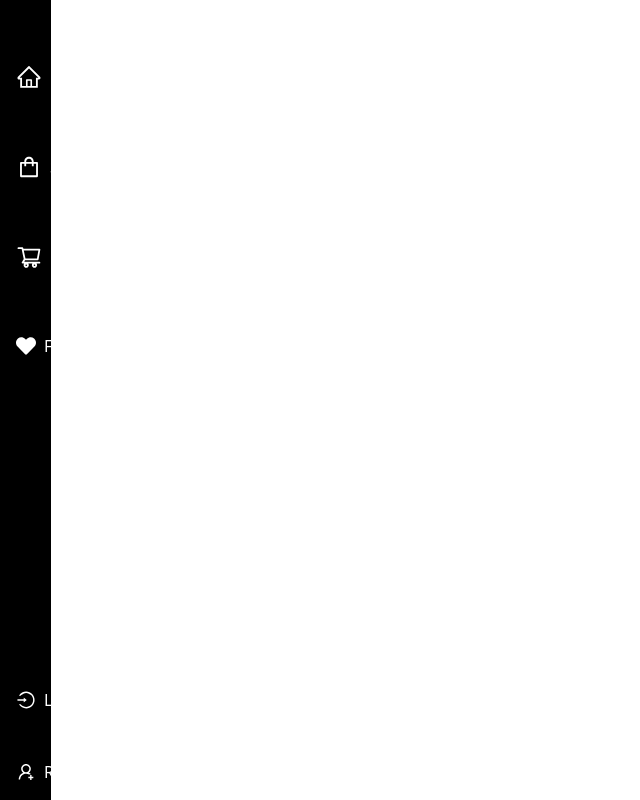
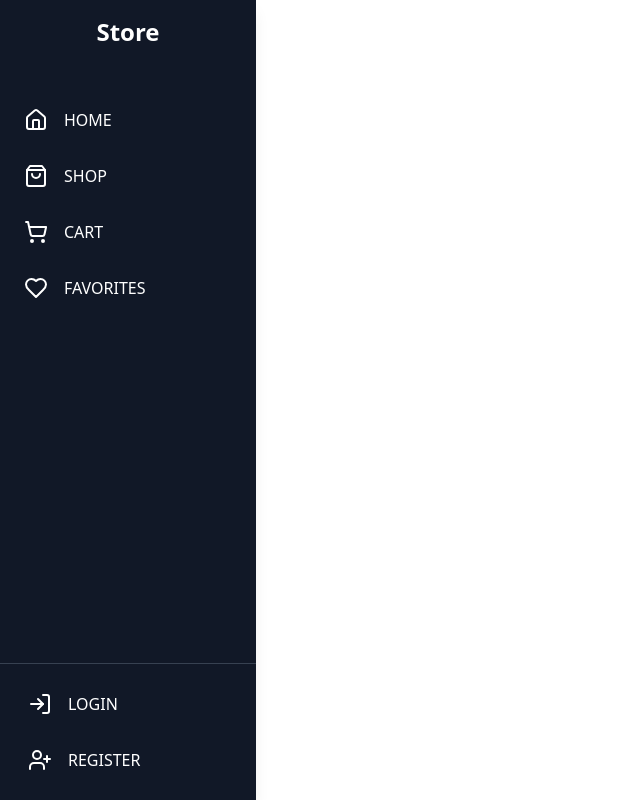
Before and after one commit to Sangarananthan/EpicCart-FullStack_Shopping_app, a React (Vite) app in the folder frontend/: page / in a window 1280 px wide. Shown: the whole page, without its empty margins (0-640 px from the left). Built offline with nearby package versions, Linux system fonts and the light colour scheme.

Commit message:
Navbar Completed

```diff
--- a/frontend/src/main.jsx
+++ b/frontend/src/main.jsx
@@ -3,13 +3,16 @@ import App from "./App.jsx";
 import "./index.css";
 import { Route, RouterProvider, createRoutesFromElements } from "react-router";
 import { createBrowserRouter } from "react-router-dom";
-
+import store from "./redux/store.js";
+import { Provider } from "react-redux";
 const router = createBrowserRouter(
   createRoutesFromElements(<Route path="/" element={<App />} />)
 );
 
 ReactDOM.createRoot(document.getElementById("root")).render(
-  <RouterProvider router={router}>
-    <App />
-  </RouterProvider>
+  <Provider store={store}>
+    <RouterProvider router={router}>
+      <App />
+    </RouterProvider>
+  </Provider>
 );
--- a/frontend/src/pages/auth/Navigation.jsx
+++ b/frontend/src/pages/auth/Navigation.jsx
@@ -1,92 +1,180 @@
 import { useState } from "react";
-import {
-  AiOutlineHome,
-  AiOutlineShopping,
-  AiOutlineLogin,
-  AiOutlineUserAdd,
-  AiOutlineShoppingCart,
-} from "react-icons/ai";
-import { FaHeart } from "react-icons/fa";
 import { Link } from "react-router-dom";
 import { useNavigate } from "react-router-dom";
-import "./Navigation.css";
+import { useSelector, useDispatch } from "react-redux";
+import {
+  Home,
+  ShoppingBag,
+  ShoppingCart,
+  Heart,
+  LogIn,
+  UserPlus,
+  ChevronDown,
+  Layout,
+  Package,
+  ClipboardList,
+  Users,
+  GroupIcon,
+} from "lucide-react";
+
 const Navigation = () => {
-  const [dropdown, setDropdown] = useState(false);
-  const [showSidebar, setshowSidebar] = useState(false);
+  const [dropdownOpen, setDropdown] = useState(false);
+  const [isExpanded, setIsExpanded] = useState(false);
+  const { userInfo } = useSelector((state) => state.auth);
+  const dispatch = useDispatch();
+  const navigate = useNavigate();
 
   const toggleDropdown = () => {
-    setDropdown(!dropdown);
+    setDropdown(!dropdownOpen);
   };
 
-  const toggleSidebar = () => {
-    setshowSidebar(!showSidebar);
+  const toggleExpand = () => {
+    setIsExpanded(!isExpanded);
   };
 
-  const closeSidebar = () => {
-    setshowSidebar(false);
+  const logoutHandler = async () => {
+    try {
+      await logout().unwrap();
+      dispatch(logout());
+      navigate("/login");
+    } catch (error) {
+      console.error(error);
+    }
   };
 
+  const NavLink = ({ to, icon: Icon, label }) => (
+    <Link to={to} className="group relative flex items-center">
+      <div className="flex items-center p-3 rounded-lg transition-all duration-300 transform group-hover:bg-white/10 group-hover:translate-x-2">
+        <Icon className="w-6 h-6" />
+        <span
+          className={`ml-4 whitespace-nowrap ${
+            isExpanded ? "opacity-100" : "opacity-0"
+          } transition-opacity duration-300`}
+        >
+          {label}
+        </span>
+      </div>
+      {!isExpanded && (
+        <div className="absolute left-14 bg-gray-800 text-white px-2 py-1 rounded opacity-0 group-hover:opacity-100 transition-opacity duration-200 pointer-events-none">
+          {label}
+        </div>
+      )}
+    </Link>
+  );
+
   return (
-    <div
-      style={{ zIndex: 1000 }}
-      className={`${
-        showSidebar ? "hidden" : "flex"
-      } xl:flex lg:flex md:hidden sm:hidden flex-col justify-between p-4 text-white bg-[#000] w-[4%] hover:w-[15%] h-[100vh]  fixed `}
-      id="navigation-container"
+    <nav
+      onMouseEnter={() => setIsExpanded(true)}
+      onMouseLeave={() => setIsExpanded(false)}
+      className={`fixed h-screen bg-gray-900 text-white transition-all duration-300 ease-in-out
+        ${isExpanded ? "w-64" : "w-20"}
+        shadow-lg z-50`}
     >
-      <div className="flex flex-col justify-center space-y-4">
-        <Link to="/" className="flex relative">
-          <div className="flex items-center transition-transform transform hover:translate-x-2">
-            <AiOutlineHome className="mr-2 mt-[3rem]" size={26} />
-            <span className="hidden nav-item-name mt-[3rem]">HOME</span>
+      <div className="flex flex-col h-full">
+        {/* Logo/Brand Section */}
+        <div className="p-4 mb-8 text-center">
+          <div
+            className={`text-2xl font-bold transition-all duration-300 ${
+              isExpanded ? "opacity-100" : "opacity-0"
+            }`}
+          >
+            Store
           </div>
-        </Link>
+        </div>
 
-        <Link to="/shop" className="flex relative">
-          <div className="flex items-center transition-transform transform hover:translate-x-2">
-            <AiOutlineShopping className="mr-2 mt-[3rem]" size={26} />
-            <span className="hidden nav-item-name mt-[3rem]">SHOP</span>
-          </div>
-        </Link>
+        {/* Main Navigation Links */}
+        <div className="flex-1 px-3 space-y-2">
+          <NavLink to="/" icon={Home} label="HOME" />
+          <NavLink to="/shop" icon={ShoppingBag} label="SHOP" />
+          <NavLink to="/cart" icon={ShoppingCart} label="CART" />
+          <NavLink to="/favorite" icon={Heart} label="FAVORITES" />
+        </div>
 
-        <Link to="/cart" className="flex relative">
-          <div className="flex items-center transition-transform transform hover:translate-x-2">
-            <AiOutlineShoppingCart className="mt-[3rem] mr-2" size={26} />
-            <span className="hidden nav-item-name mt-[3rem]">Cart</span>
-          </div>
-        </Link>
+        {/* User Section */}
+        <div className="p-4 border-t border-gray-700">
+          {userInfo ? (
+            <div className="relative">
+              <button
+                onClick={toggleDropdown}
+                className={`flex items-center w-full p-2 rounded-lg transition-colors duration-200 hover:bg-white/10
+                  ${dropdownOpen ? "bg-white/10" : ""}`}
+              >
+                <div className="w-8 h-8 bg-gray-600 rounded-full flex items-center justify-center">
+                  {userInfo.username[0].toUpperCase()}
+                </div>
+                {isExpanded && (
+                  <>
+                    <span
+                      className={`ml-3 transition-opacity duration-300 ${
+                        isExpanded ? "opacity-100" : "opacity-0"
+                      }`}
+                    >
+                      {userInfo.username}
+                    </span>
+                    <ChevronDown
+                      className={`ml-auto w-5 h-5 transition-transform duration-200 ${
+                        dropdownOpen ? "rotate-180" : ""
+                      }`}
+                    />
+                  </>
+                )}
+              </button>
 
-        <Link to="/favorite" className="flex relative">
-          <div className="flex justify-center items-center transition-transform transform hover:translate-x-2">
-            <FaHeart className="mt-[3rem] mr-2" size={20} />
-            <span className="hidden nav-item-name mt-[3rem]">
-              Favorites
-            </span>{" "}
-          </div>
-        </Link>
+              {dropdownOpen && isExpanded && (
+                <div className="absolute bottom-full left-0 w-full  mb-2 bg-gray-800 rounded-lg shadow-lg overflow-hidden transform origin-bottom transition-all duration-200">
+                  {userInfo.isAdmin && (
+                    <>
+                      <NavLink
+                        to="/admin/dashboard"
+                        icon={Layout}
+                        label="Dashboard"
+                      />
+                      <NavLink
+                        to="/admin/productlist"
+                        icon={Package}
+                        label="Products"
+                      />
+                      <NavLink
+                        to="/admin/categorylist"
+                        icon={GroupIcon}
+                        label="Categories"
+                      />
+                      <NavLink
+                        to="/admin/orderlist"
+                        icon={ClipboardList}
+                        label="Orders"
+                      />
+                      <NavLink
+                        to="/admin/userlist"
+                        icon={Users}
+                        label="Users"
+                      />
+                    </>
+                  )}
+                  <Link
+                    to="/profile"
+                    className="block px-4 py-2 hover:bg-white/10 transition-colors duration-200"
+                  >
+                    Profile
+                  </Link>
+                  <button
+                    onClick={logoutHandler}
+                    className="w-full text-left px-4 py-2 text-red-400 hover:bg-white/10 transition-colors duration-200"
+                  >
+                    Logout
+                  </button>
+                </div>
+              )}
+            </div>
+          ) : (
+            <div className="space-y-2">
+              <NavLink to="/login" icon={LogIn} label="LOGIN" />
+              <NavLink to="/register" icon={UserPlus} label="REGISTER" />
+            </div>
+          )}
+        </div>
       </div>
-
-      <ul>
-        <li>
-          <Link to="/login" className="flex relative">
-            <div className="flex justify-center items-center transition-transform transform hover:translate-x-2">
-              <AiOutlineLogin className="mt-[3rem] mr-2" size={20} />
-              <span className="hidden nav-item-name mt-[3rem]">Login</span>{" "}
-            </div>
-          </Link>
-        </li>
-        <li>
-          <Link to="/register" className="flex relative">
-            <div className="flex justify-center items-center transition-transform transform hover:translate-x-2">
-              <AiOutlineUserAdd className="mt-[3rem] mr-2" size={20} />
-              <span className="hidden nav-item-name mt-[3rem]">
-                Register
-              </span>{" "}
-            </div>
-          </Link>
-        </li>
-      </ul>
-    </div>
+    </nav>
   );
 };
 
--- a/frontend/src/redux/api/userApiSlice.js
+++ b/frontend/src/redux/api/userApiSlice.js
@@ -10,7 +10,13 @@ export const userApiSlice = apiSlice.injectEndpoints({
         body: credentials,
       }),
     }),
+    logout: builder.mutation({
+      query: () => ({
+        url: `${USERs_URL}logout/`,
+        method: "POST",
+      }),
+    }),
   }),
 });
 
-export const { useLoginMutation } = userApiSlice;
+export const { useLoginMutation , useLogoutMutation } = userApiSlice;
--- a/package.json
+++ b/package.json
@@ -24,6 +24,7 @@
     "express-formidable": "^1.2.0",
     "fullstack_shopping_app": "file:",
     "jsonwebtoken": "^9.0.2",
+    "lucide-react": "^0.469.0",
     "mongoose": "^8.9.2",
     "multer": "^1.4.5-lts.1",
     "nodemon": "^3.1.9"
```
Also changed, not shown: 1 other file (tests, documents, lock files or other folders).
